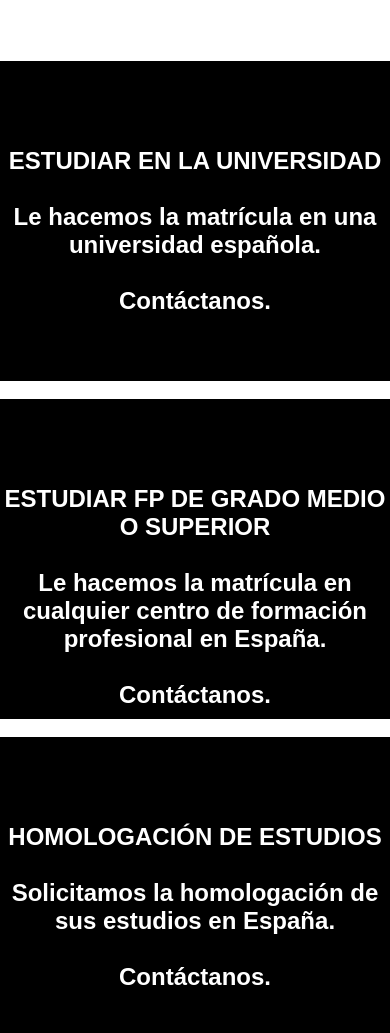
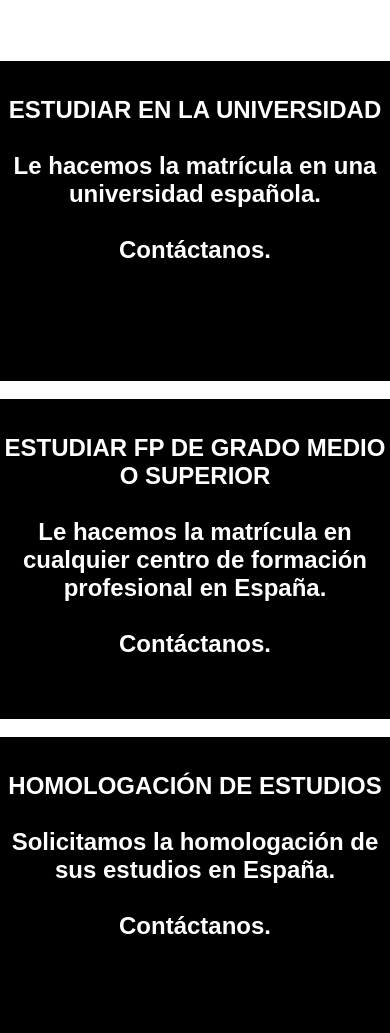
Before and after one commit to ArturoMolo/estudia-en-espanha, a plain HTML site: page index.html in a window 390 px wide. Shown: the part 825-1858 px from the top of the page. Drawn offline with nearby package versions, Linux system fonts and the light colour scheme.

Commit message:
Add files via upload

```diff
--- a/index.css
+++ b/index.css
@@ -513,7 +513,7 @@ footer{
         width:100%;
         height:100%;
         background:black;
-        padding-top:13%;
+        padding-top:auto;
     }
 
     /*-----Explora mi sistema------*/
```
